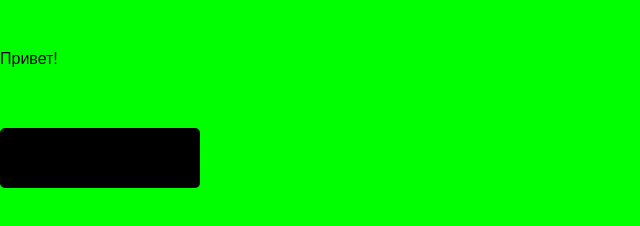
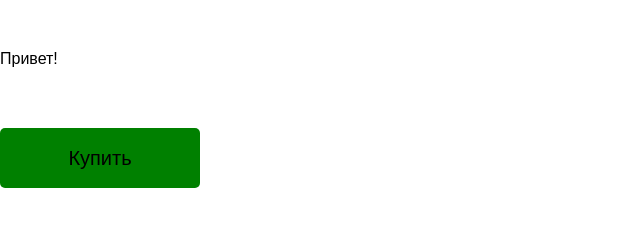
Before and after one commit to Max4tt/auto, a plain HTML site: page index.html in a window 1280 px wide. Shown: the whole page, without its empty margins (0-640 px from the left). Drawn offline with Linux system fonts and the light colour scheme; a web font is replaced by a local one.

Commit message:
Update index.html

```diff
--- a/index.html
+++ b/index.html
@@ -18,7 +18,7 @@
             font-family: 'Montserrat', sans-serif;
             font-weight: 200;
             color: var(--tg-theme-text-color);
-            background: lime;
+            background: white;
         }
 
         #main {
@@ -43,7 +43,7 @@
             cursor: pointer;
             transition: all 500ms ease;
             color: var(--tg-theme-bg-color);
-            background: black;
+            background: green;
 
         }
 
```
